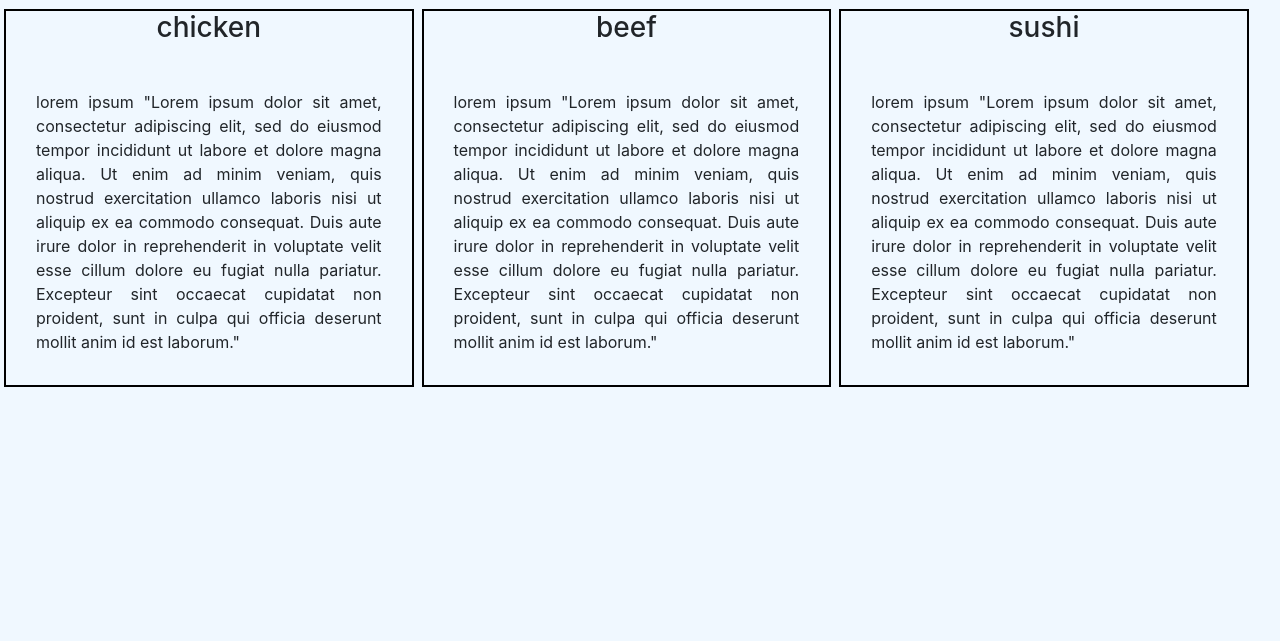
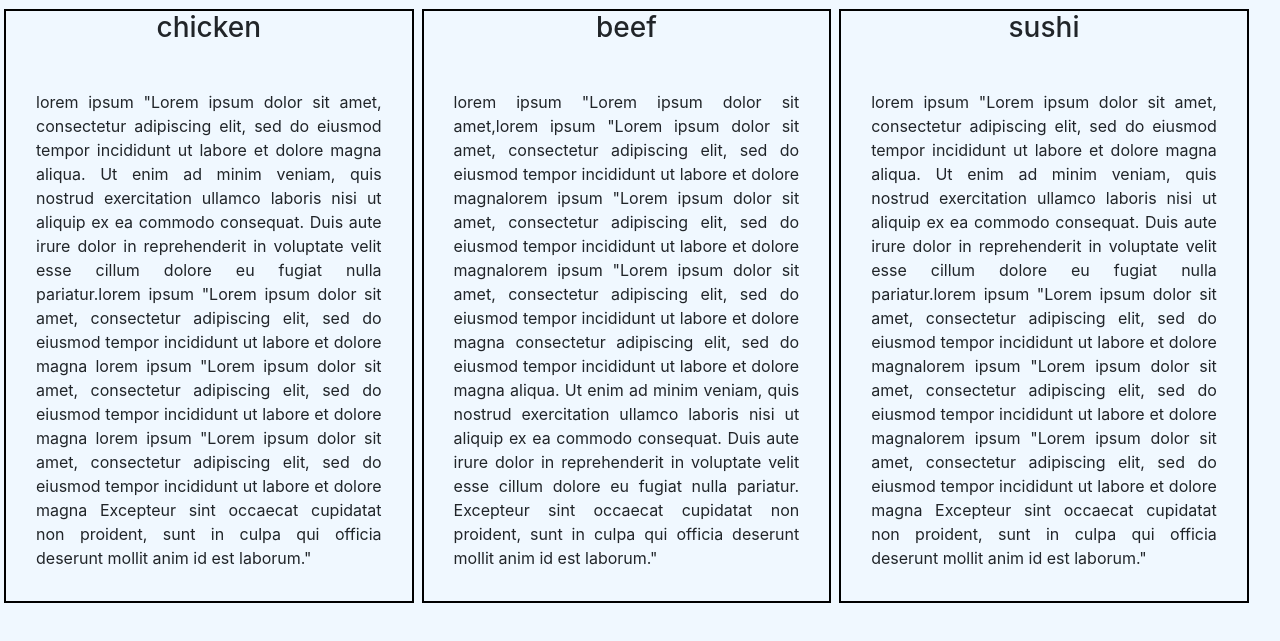
Before and after one commit to shreyaaaaaaaa/module3-solution, a plain HTML site: page bootstrap1.html in a window 1280 px wide. Shown: the part 103-744 px from the top of the page. Drawn offline with nearby package versions, Linux system fonts and the light colour scheme.

Commit message:
Update bootstrap1.html

```diff
--- a/bootstrap1.html
+++ b/bootstrap1.html
@@ -35,15 +35,15 @@
 <h2 class="container"> our menu </h2>
   <box1 id="box1" class = " container box">
     <h3>chicken </h3>
-        <p> lorem ipsum "Lorem ipsum dolor sit amet, consectetur adipiscing elit, sed do eiusmod tempor incididunt ut labore et dolore magna aliqua. Ut enim ad minim veniam, quis nostrud exercitation ullamco laboris nisi ut aliquip ex ea commodo consequat. Duis aute irure dolor in reprehenderit in voluptate velit esse cillum dolore eu fugiat nulla pariatur. Excepteur sint occaecat cupidatat non proident, sunt in culpa qui officia deserunt mollit anim id est laborum." </p>
+        <p> lorem ipsum "Lorem ipsum dolor sit amet, consectetur adipiscing elit, sed do eiusmod tempor incididunt ut labore et dolore magna aliqua. Ut enim ad minim veniam, quis nostrud exercitation ullamco laboris nisi ut aliquip ex ea commodo consequat. Duis aute irure dolor in reprehenderit in voluptate velit esse cillum dolore eu fugiat nulla pariatur.lorem ipsum "Lorem ipsum dolor sit amet, consectetur adipiscing elit, sed do eiusmod tempor incididunt ut labore et dolore magna lorem ipsum "Lorem ipsum dolor sit amet, consectetur adipiscing elit, sed do eiusmod tempor incididunt ut labore et dolore magna lorem ipsum "Lorem ipsum dolor sit amet, consectetur adipiscing elit, sed do eiusmod tempor incididunt ut labore et dolore magna Excepteur sint occaecat cupidatat non proident, sunt in culpa qui officia deserunt mollit anim id est laborum." </p>
   </box1  >
   <box2 id="box2" class = " container box" >
     <h3>beef </h3>
-       <p> lorem ipsum "Lorem ipsum dolor sit amet, consectetur adipiscing elit, sed do eiusmod tempor incididunt ut labore et dolore magna aliqua. Ut enim ad minim veniam, quis nostrud exercitation ullamco laboris nisi ut aliquip ex ea commodo consequat. Duis aute irure dolor in reprehenderit in voluptate velit esse cillum dolore eu fugiat nulla pariatur. Excepteur sint occaecat cupidatat non proident, sunt in culpa qui officia deserunt mollit anim id est laborum." </p>
+       <p> lorem ipsum "Lorem ipsum dolor sit amet,lorem ipsum "Lorem ipsum dolor sit amet, consectetur adipiscing elit, sed do eiusmod tempor incididunt ut labore et dolore magnalorem ipsum "Lorem ipsum dolor sit amet, consectetur adipiscing elit, sed do eiusmod tempor incididunt ut labore et dolore magnalorem ipsum "Lorem ipsum dolor sit amet, consectetur adipiscing elit, sed do eiusmod tempor incididunt ut labore et dolore magna consectetur adipiscing elit, sed do eiusmod tempor incididunt ut labore et dolore magna aliqua. Ut enim ad minim veniam, quis nostrud exercitation ullamco laboris nisi ut aliquip ex ea commodo consequat. Duis aute irure dolor in reprehenderit in voluptate velit esse cillum dolore eu fugiat nulla pariatur. Excepteur sint occaecat cupidatat non proident, sunt in culpa qui officia deserunt mollit anim id est laborum." </p>
   </box2>
   <box3 id="box3" class = "container box box-1">
     <h3>sushi </h3>
-        <p> lorem ipsum "Lorem ipsum dolor sit amet, consectetur adipiscing elit, sed do eiusmod tempor incididunt ut labore et dolore magna aliqua. Ut enim ad minim veniam, quis nostrud exercitation ullamco laboris nisi ut aliquip ex ea commodo consequat. Duis aute irure dolor in reprehenderit in voluptate velit esse cillum dolore eu fugiat nulla pariatur. Excepteur sint occaecat cupidatat non proident, sunt in culpa qui officia deserunt mollit anim id est laborum." </p>
+        <p> lorem ipsum "Lorem ipsum dolor sit amet, consectetur adipiscing elit, sed do eiusmod tempor incididunt ut labore et dolore magna aliqua. Ut enim ad minim veniam, quis nostrud exercitation ullamco laboris nisi ut aliquip ex ea commodo consequat. Duis aute irure dolor in reprehenderit in voluptate velit esse cillum dolore eu fugiat nulla pariatur.lorem ipsum "Lorem ipsum dolor sit amet, consectetur adipiscing elit, sed do eiusmod tempor incididunt ut labore et dolore magnalorem ipsum "Lorem ipsum dolor sit amet, consectetur adipiscing elit, sed do eiusmod tempor incididunt ut labore et dolore magnalorem ipsum "Lorem ipsum dolor sit amet, consectetur adipiscing elit, sed do eiusmod tempor incididunt ut labore et dolore magna Excepteur sint occaecat cupidatat non proident, sunt in culpa qui officia deserunt mollit anim id est laborum." </p>
 </box3>
 <script src="https://code.jquery.com/jquery-3.1.1.js"></script>
       <script src="http://maxcdn.bootstrapcdn.com/bootstrap/3.3.1/js/bootstrap.min.js"></script>
```
